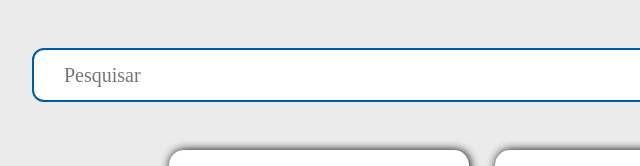
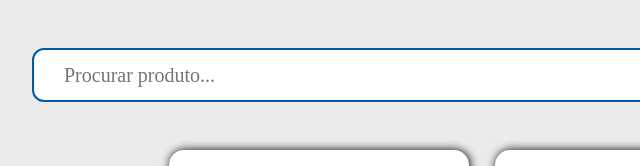
Before and after one commit to Scobin12/Desafio01, a plain HTML site: page index.html in a window 1280 px wide. Shown: the top 166 px of the page, 158-798 px from the left. Drawn offline with Linux system fonts and the light colour scheme.

Commit message:
mudando placeholder

```diff
--- a/index.html
+++ b/index.html
@@ -15,7 +15,7 @@
             id="Busca"
             class="classBusca"
             name="barraPesquisa"
-            placeholder="Pesquisar">
+            placeholder="Procurar produto...">
 
             <button class="btBusca" type="submit">
                 <img src="https://cdn3.iconfinder.com/data/icons/feather-5/24/search-512.png" alt="busca">
```
